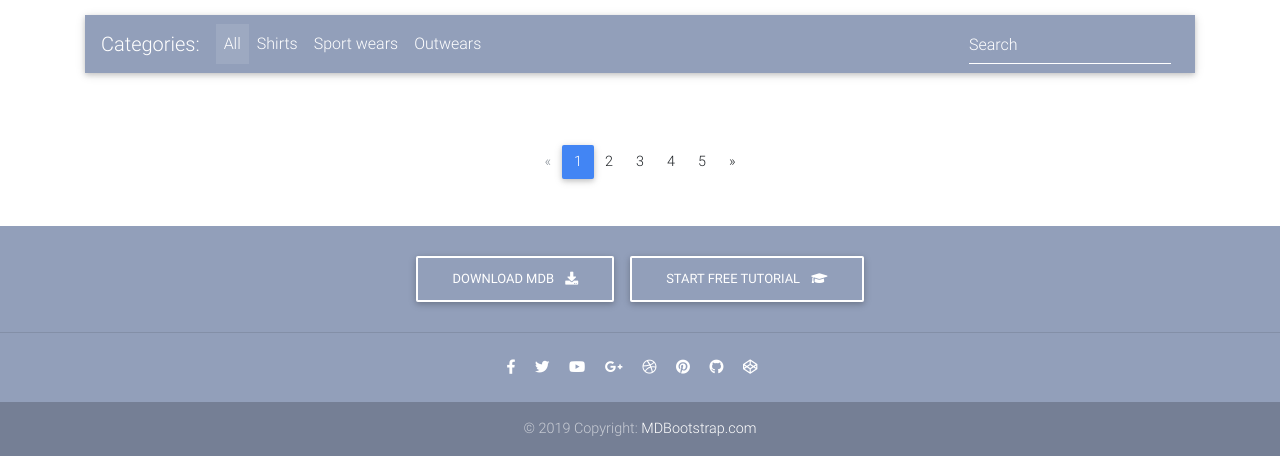
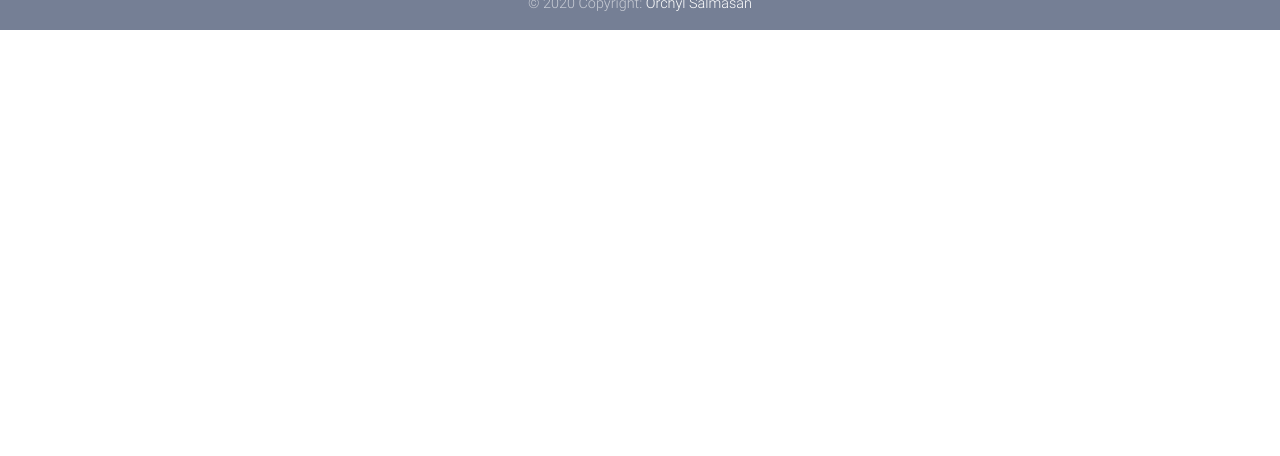
Before and after one commit to osalmasan/e-commerce, a Django app: page / in a window 1280 px wide. Shown: the part 401-857 px from the top of the page. After the commit the page ends 431 px from the top, so only its background shows below. Run offline with Django 3.2, Linux system fonts and the light colour scheme; data that the repository does not hold is empty; some libraries are stand-ins or nearby versions.

Commit message:
Modified Frontend template

```diff
--- a/templates/base.html
+++ b/templates/base.html
@@ -49,8 +49,9 @@
 
 <body>
     {% include "navbar.html" %}
-    {% include "carousel.html" %}
     {% if messages %}
+        <div class="row justify-content-center pt-3">
+            <div class="col-4">
             {% for message in messages %}
                 <div class="alert alert-{{ message.tags }} alert-dismissible fade show" role="alert">
                     <span class="alert-inner--icon"><i class="ni ni-like-2"></i></span>
@@ -60,8 +61,10 @@
                     </button>
                 </div>
             {% endfor %}
+            </div>
+        </div>
     {% endif %}
-
+    <div class="pt-4" style="height: 10%"></div>
     {% block content %}
     {% endblock content %}
 
--- a/templates/carousel.html
+++ /dev/null
@@ -1,142 +0,0 @@
-
-<!--Carousel Wrapper-->
-<div id="carousel-example-1z" class="carousel slide carousel-fade pt-4" data-ride="carousel">
-
-<!--Indicators-->
-<ol class="carousel-indicators">
-  <li data-target="#carousel-example-1z" data-slide-to="0" class="active"></li>
-  <li data-target="#carousel-example-1z" data-slide-to="1"></li>
-  <li data-target="#carousel-example-1z" data-slide-to="2"></li>
-</ol>
-<!--/.Indicators-->
-
-<!--Slides-->
-<div class="carousel-inner" role="listbox">
-
-  <!--First slide-->
-  <div class="carousel-item active">
-    <div class="view" style="background-image: url('https://mdbootstrap.com/img/Photos/Horizontal/E-commerce/8-col/img%282%29.jpg'); background-repeat: no-repeat; background-size: cover;">
-
-      <!-- Mask & flexbox options-->
-      <div class="mask rgba-black-strong d-flex justify-content-center align-items-center">
-
-        <!-- Content -->
-        <div class="text-center white-text mx-5 wow fadeIn">
-          <h1 class="mb-4">
-            <strong>Learn Bootstrap 4 with MDB</strong>
-          </h1>
-
-          <p>
-            <strong>Best & free guide of responsive web design</strong>
-          </p>
-
-          <p class="mb-4 d-none d-md-block">
-            <strong>The most comprehensive tutorial for the Bootstrap 4. Loved by over 500 000 users. Video and
-              written versions
-              available. Create your own, stunning website.</strong>
-          </p>
-
-          <a target="_blank" href="https://mdbootstrap.com/education/bootstrap/" class="btn btn-outline-white btn-lg">Start
-            free tutorial
-            <i class="fas fa-graduation-cap ml-2"></i>
-          </a>
-        </div>
-        <!-- Content -->
-
-      </div>
-      <!-- Mask & flexbox options-->
-
-    </div>
-  </div>
-  <!--/First slide-->
-
-  <!--Second slide-->
-  <div class="carousel-item">
-    <div class="view" style="background-image: url('https://mdbootstrap.com/img/Photos/Horizontal/E-commerce/8-col/img%283%29.jpg'); background-repeat: no-repeat; background-size: cover;">
-
-      <!-- Mask & flexbox options-->
-      <div class="mask rgba-black-strong d-flex justify-content-center align-items-center">
-
-        <!-- Content -->
-        <div class="text-center white-text mx-5 wow fadeIn">
-          <h1 class="mb-4">
-            <strong>Learn Bootstrap 4 with MDB</strong>
-          </h1>
-
-          <p>
-            <strong>Best & free guide of responsive web design</strong>
-          </p>
-
-          <p class="mb-4 d-none d-md-block">
-            <strong>The most comprehensive tutorial for the Bootstrap 4. Loved by over 500 000 users. Video and
-              written versions
-              available. Create your own, stunning website.</strong>
-          </p>
-
-          <a target="_blank" href="https://mdbootstrap.com/education/bootstrap/" class="btn btn-outline-white btn-lg">Start
-            free tutorial
-            <i class="fas fa-graduation-cap ml-2"></i>
-          </a>
-        </div>
-        <!-- Content -->
-
-      </div>
-      <!-- Mask & flexbox options-->
-
-    </div>
-  </div>
-  <!--/Second slide-->
-
-  <!--Third slide-->
-  <div class="carousel-item">
-    <div class="view" style="background-image: url('https://mdbootstrap.com/img/Photos/Horizontal/E-commerce/8-col/img%285%29.jpg'); background-repeat: no-repeat; background-size: cover;">
-
-      <!-- Mask & flexbox options-->
-      <div class="mask rgba-black-strong d-flex justify-content-center align-items-center">
-
-        <!-- Content -->
-        <div class="text-center white-text mx-5 wow fadeIn">
-          <h1 class="mb-4">
-            <strong>Learn Bootstrap 4 with MDB</strong>
-          </h1>
-
-          <p>
-            <strong>Best & free guide of responsive web design</strong>
-          </p>
-
-          <p class="mb-4 d-none d-md-block">
-            <strong>The most comprehensive tutorial for the Bootstrap 4. Loved by over 500 000 users. Video and
-              written versions
-              available. Create your own, stunning website.</strong>
-          </p>
-
-          <a target="_blank" href="https://mdbootstrap.com/education/bootstrap/" class="btn btn-outline-white btn-lg">Start
-            free tutorial
-            <i class="fas fa-graduation-cap ml-2"></i>
-          </a>
-        </div>
-        <!-- Content -->
-
-      </div>
-      <!-- Mask & flexbox options-->
-
-    </div>
-  </div>
-  <!--/Third slide-->
-
-</div>
-<!--/.Slides-->
-
-<!--Controls-->
-<a class="carousel-control-prev" href="#carousel-example-1z" role="button" data-slide="prev">
-  <span class="carousel-control-prev-icon" aria-hidden="true"></span>
-  <span class="sr-only">Previous</span>
-</a>
-<a class="carousel-control-next" href="#carousel-example-1z" role="button" data-slide="next">
-  <span class="carousel-control-next-icon" aria-hidden="true"></span>
-  <span class="sr-only">Next</span>
-</a>
-<!--/.Controls-->
-
-</div>
-<!--/.Carousel Wrapper-->
--- a/templates/footer.html
+++ b/templates/footer.html
@@ -1,18 +1,5 @@
 <!--Footer-->
   <footer class="page-footer text-center font-small mt-4 wow fadeIn">
-
-    <!--Call to action-->
-    <div class="pt-4">
-      <a class="btn btn-outline-white" href="https://mdbootstrap.com/docs/jquery/getting-started/download/" target="_blank"
-        role="button">Download MDB
-        <i class="fas fa-download ml-2"></i>
-      </a>
-      <a class="btn btn-outline-white" href="https://mdbootstrap.com/education/bootstrap/" target="_blank" role="button">Start
-        free tutorial
-        <i class="fas fa-graduation-cap ml-2"></i>
-      </a>
-    </div>
-    <!--/.Call to action-->
 
     <hr class="my-4">
 
@@ -54,8 +41,8 @@
 
     <!--Copyright-->
     <div class="footer-copyright py-3">
-      © 2019 Copyright:
-      <a href="https://mdbootstrap.com/education/bootstrap/" target="_blank"> MDBootstrap.com </a>
+      © 2020 Copyright:
+      <a href="https://github.com/osalmasan" target="_blank">Orchyl Salmasan </a>
     </div>
     <!--/.Copyright-->
 
--- a/templates/navbar.html
+++ b/templates/navbar.html
@@ -3,8 +3,8 @@
     <div class="container">
 
       <!-- Brand -->
-      <a class="navbar-brand waves-effect" href="https://mdbootstrap.com/docs/jquery/" target="_blank">
-        <strong class="blue-text">MDB</strong>
+      <a class="navbar-brand waves-effect" href="/">
+        <strong class="blue-text">E-Com Platform</strong>
       </a>
 
       <!-- Collapse -->
@@ -18,7 +18,7 @@
 
         <!-- Left -->
         <ul class="navbar-nav mr-auto">
-          <li class="nav-item active">
+          <!--<li class="nav-item active">
             <a class="nav-link waves-effect" href="#">Home
               <span class="sr-only">(current)</span>
             </a>
@@ -33,7 +33,7 @@
           <li class="nav-item">
             <a class="nav-link waves-effect" href="https://mdbootstrap.com/education/bootstrap/" target="_blank">Free
               tutorials</a>
-          </li>
+          </li>-->
         </ul>
 
         <!-- Right -->
@@ -44,7 +44,7 @@
               <i class="fas fa-shopping-cart"></i>
               <span class="clearfix d-none d-sm-inline-block"> Cart </span>
             </a>
-          </li>
+<!--          </li>
           <li class="nav-item">
             <a href="https://www.facebook.com/mdbootstrap" class="nav-link waves-effect" target="_blank">
               <i class="fab fa-facebook-f"></i>
@@ -60,7 +60,7 @@
               target="_blank">
               <i class="fab fa-github mr-2"></i>MDB GitHub
             </a>
-          </li>
+          </li>-->
         </ul>
 
       </div>
```
Lines whose indentation alone changed are shown as unchanged.
